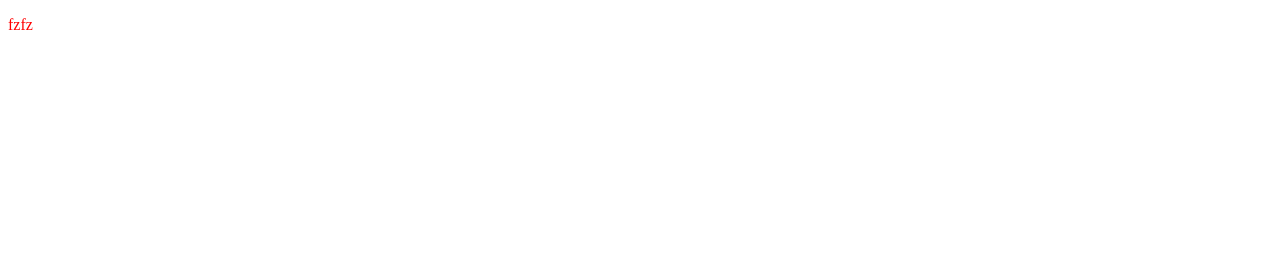
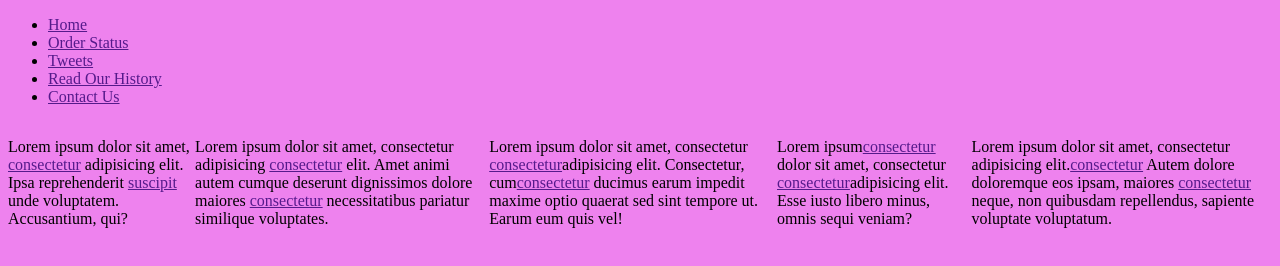
Before and after one commit to enzovcnt/followAlongLinks, a plain HTML site: page index.html in a window 1280 px wide. Drawn offline with Linux system fonts and the light colour scheme.

Commit message:
coords appears in the console

```diff
--- a/css/style.css
+++ b/css/style.css
@@ -1,3 +1,7 @@
-.red{
-    color:red;
+html, body {
+    background-color: violet;
 }
+.wrapper{
+    display: flex;
+    justify-content: center;
+}
--- a/index.html
+++ b/index.html
@@ -8,8 +8,24 @@
 </head>
 <body>
 
+<nav>
+    <ul class="menu">
+        <li><a href="">Home</a></li>
+        <li><a href="">Order Status</a></li>
+        <li><a href="">Tweets</a></li>
+        <li><a href="">Read Our History</a></li>
+        <li><a href="">Contact Us</a></li>
+    </ul>
+</nav>
 
-<p class="red">fzfz</p>
+<div class="wrapper">
+    <p>Lorem ipsum dolor sit amet, <a href="">consectetur</a> adipisicing elit. Ipsa reprehenderit <a href="">suscipit</a> unde voluptatem. Accusantium, qui? </p>
+    <p>Lorem ipsum dolor sit amet, consectetur adipisicing <a href="">consectetur</a> elit. Amet animi autem cumque deserunt dignissimos dolore maiores <a href="">consectetur</a> necessitatibus pariatur similique voluptates.</p>
+    <p>Lorem ipsum dolor sit amet, consectetur <a href="">consectetur</a>adipisicing elit. Consectetur, cum<a href="">consectetur</a> ducimus earum impedit maxime optio quaerat sed sint tempore ut. Earum eum quis vel!</p>
+    <p>Lorem ipsum<a href="">consectetur</a> dolor sit amet, consectetur <a href="">consectetur</a>adipisicing elit. Esse iusto libero minus, omnis sequi veniam?</p>
+    <p>Lorem ipsum dolor sit amet, consectetur adipisicing elit.<a href="">consectetur</a>  Autem dolore doloremque eos ipsam, maiores <a href="">consectetur</a> neque, non quibusdam repellendus, sapiente voluptate voluptatum.</p>
+</div>
+
 
 <script src="js/main.js"></script>
 </body>
--- a/js/main.js
+++ b/js/main.js
@@ -1 +1,11 @@
-alert("Hello World!");
+const triggers = document.querySelectorAll('a');
+const highlights = document.createElement('span');
+highlights.classList.add('highlight');
+document.body.append(highlights);
+
+function highlightLink(){
+    const linkCoords = this.getBoundingClientRect();
+    console.log(linkCoords);
+}
+
+triggers.forEach(a => a.addEventListener('mouseenter', highlightLink));
```
